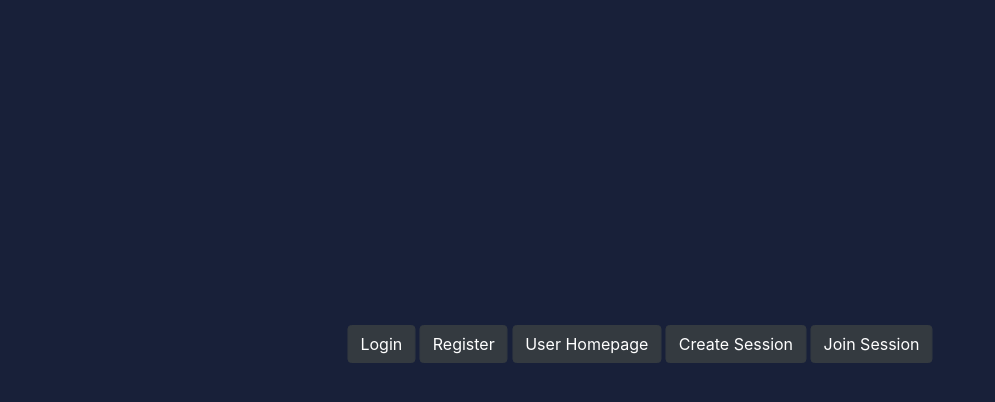
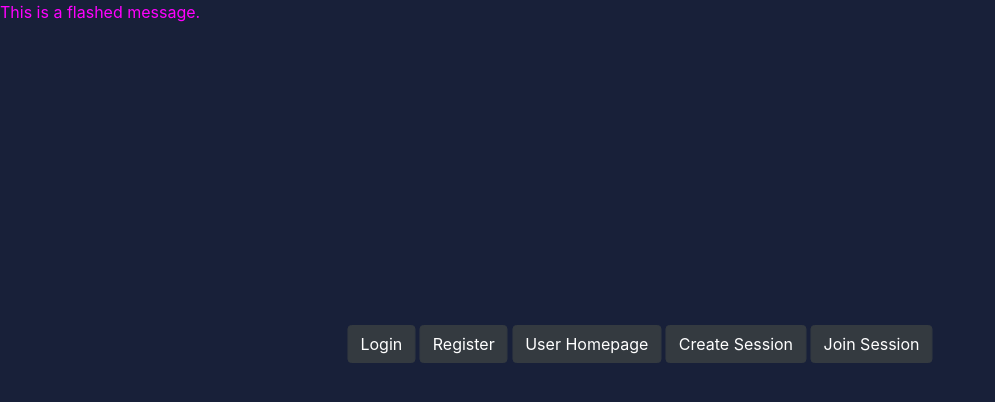
Before and after one commit to CS261-Group-20/cs261-cw, a Flask app: page /home in a window 1280 px wide. Shown: the part 56-458 px from the top of the page, without its empty margins (0-995 px from the left). Run offline with Flask 2, Linux system fonts and the light colour scheme; some libraries are stand-ins or nearby versions.

Commit message:
got flash to work

```diff
--- a/templates/home.html
+++ b/templates/home.html
@@ -8,7 +8,6 @@
 {% block body %}
 
 <style>
-
     .center {
         margin: 0;
         position: absolute;
@@ -18,6 +17,14 @@
         transform: translate(-50%, -50%);
     }
 </style>
+
+{% with messages = get_flashed_messages() %}
+    {% if messages %}
+        {% for msg in messages %}
+            <p style="color:rgb(255, 0, 255)">{{msg}}</p>
+        {% endfor %}
+    {% endif %}
+{% endwith %}
 
 <div class="container">
     <div class="center">
```
Lines whose indentation alone changed are shown as unchanged.
